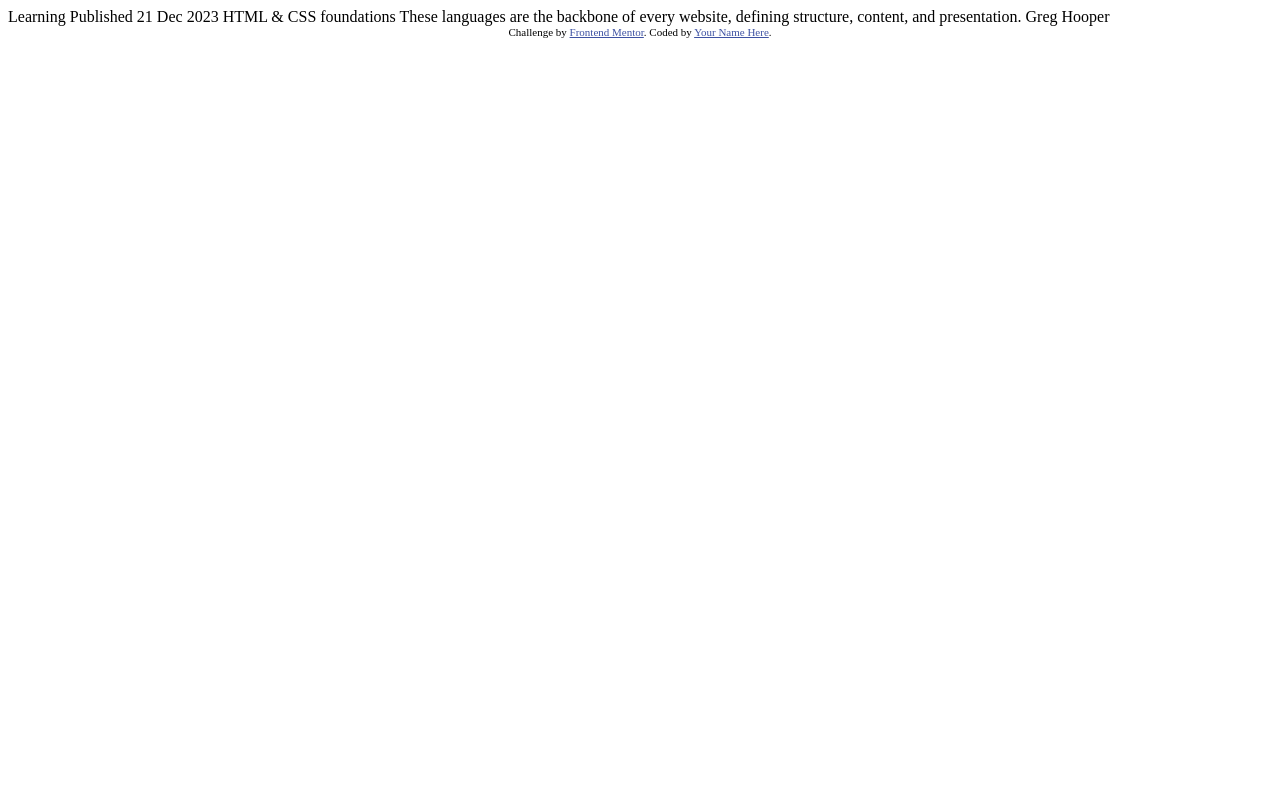
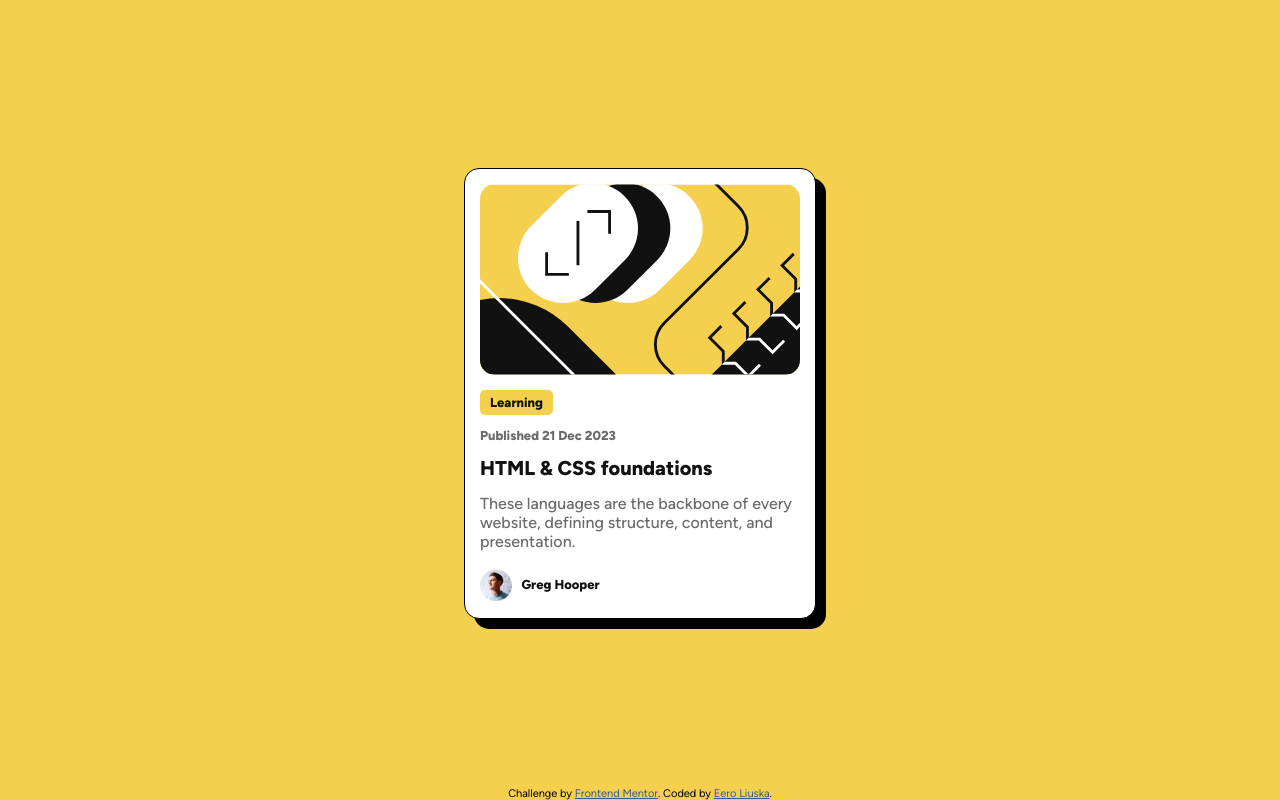
Before and after one commit to Eeroll1/Blog-review-card-main, a plain HTML site: page index.html in a window 1280 px wide. Drawn offline with Linux system fonts and the light colour scheme.

Commit message:
Finalised html, added styles and modified readme

```diff
--- a/index.html
+++ b/index.html
@@ -5,6 +5,7 @@
   <meta name="viewport" content="width=device-width, initial-scale=1.0"> <!-- displays site properly based on user's device -->
 
   <link rel="icon" type="image/png" sizes="32x32" href="./assets/images/favicon-32x32.png">
+  <link rel="stylesheet" href="style.css">
 
   <title>Frontend Mentor | Blog preview card</title>
 
@@ -15,20 +16,20 @@
   </style>
 </head>
 <body>
-
-  Learning
-
-  Published 21 Dec 2023
-
-  HTML & CSS foundations
-
-  These languages are the backbone of every website, defining structure, content, and presentation.
-
-  Greg Hooper
-
+  <div class="card">
+    <img src="./assets/images/illustration-article.svg" alt="Illustration" id="illustration">
+    <h2 class="heading-yellow-bg">Learning</h2>
+    <h3 class="date">Published 21 Dec 2023</h3>
+    <h1 class="header">HTML & CSS foundations</h1>
+    <p class="info-paragraph">These languages are the backbone of every website, defining structure, content, and presentation.</p>
+    <div class="avatar">
+      <img id="avatar-img" src="./assets/images/image-avatar.webp" alt="avatar of Greg Hooper">
+      <h2 class="name">Greg Hooper</h2>
+    </div>
+  </div>
   <div class="attribution">
     Challenge by <a href="https://www.frontendmentor.io?ref=challenge" target="_blank">Frontend Mentor</a>.
-    Coded by <a href="#">Your Name Here</a>.
+    Coded by <a href="#">Eero Liuska</a>.
   </div>
 </body>
 </html>
--- /dev/null
+++ b/style.css
@@ -0,0 +1,97 @@
+@font-face {
+    font-family: 'Figtree';
+    src: url(./assets/fonts/Figtree-Italic-VariableFont_wght.ttf);
+    src: url(./assets/fonts/Figtree-VariableFont_wght.ttf);
+}
+html {
+    font-family: 'Figtree';
+}
+
+body {
+    min-height: 100vh;
+    margin: 0;
+    padding: 0;
+    background-color: hsl(47, 88%, 63%);
+    display: flex;
+    flex-direction: column;
+    justify-content: center;
+    align-items: center;
+}
+
+.card {
+    margin-top: auto;
+    background-color: hsl(0, 0%, 100%);
+    width: 320px;
+    display: flex;
+    flex-direction: column;
+    justify-content: space-between;
+    border:1px black solid;
+    border-radius: 15px;
+    padding: 15px;
+    box-shadow: 10px 10px;
+    text-align: left;
+}
+
+#illustration {
+    height: auto;
+    border-radius: 15px;
+    margin-bottom: 15px;
+}
+
+.heading-yellow-bg {
+    color: hsl(0, 0%, 7%);
+    margin-top: 0;
+    margin-bottom: 0;
+    margin-right: auto;
+    padding: 5px 10px;
+    font-size: 13px;
+    font-weight: 800;
+    background-color: hsl(47, 88%, 63%);
+    border-radius: 5px;
+}
+
+.date {
+    color: hsl(0, 0%, 42%);
+    font-size: 13px;
+    font-weight: 800;
+}
+
+.header {
+    color: hsl(0, 0%, 7%);
+    font-size: 20px;
+    font-weight: 800;
+    margin-top: 0;
+}
+
+.header:hover {
+    cursor: pointer;
+    color: hsl(47, 88%, 63%);
+}
+
+.info-paragraph {
+    margin-top: 0;
+    color: hsl(0, 0%, 42%);
+    font-size: 16px;
+    font-weight: 500;
+}
+
+.avatar {
+    display: flex;
+    align-items: center;
+    gap: 10px;
+}
+
+#avatar-img{
+    height: 32px;
+    width: auto;
+}
+
+.name {
+    font-size: 13px;
+    color: hsl(0, 0%, 7%);
+    font-weight: 800;
+}
+
+.attribution {
+    margin-top: auto;
+}
```
Also changed, not shown: 1 other file.
